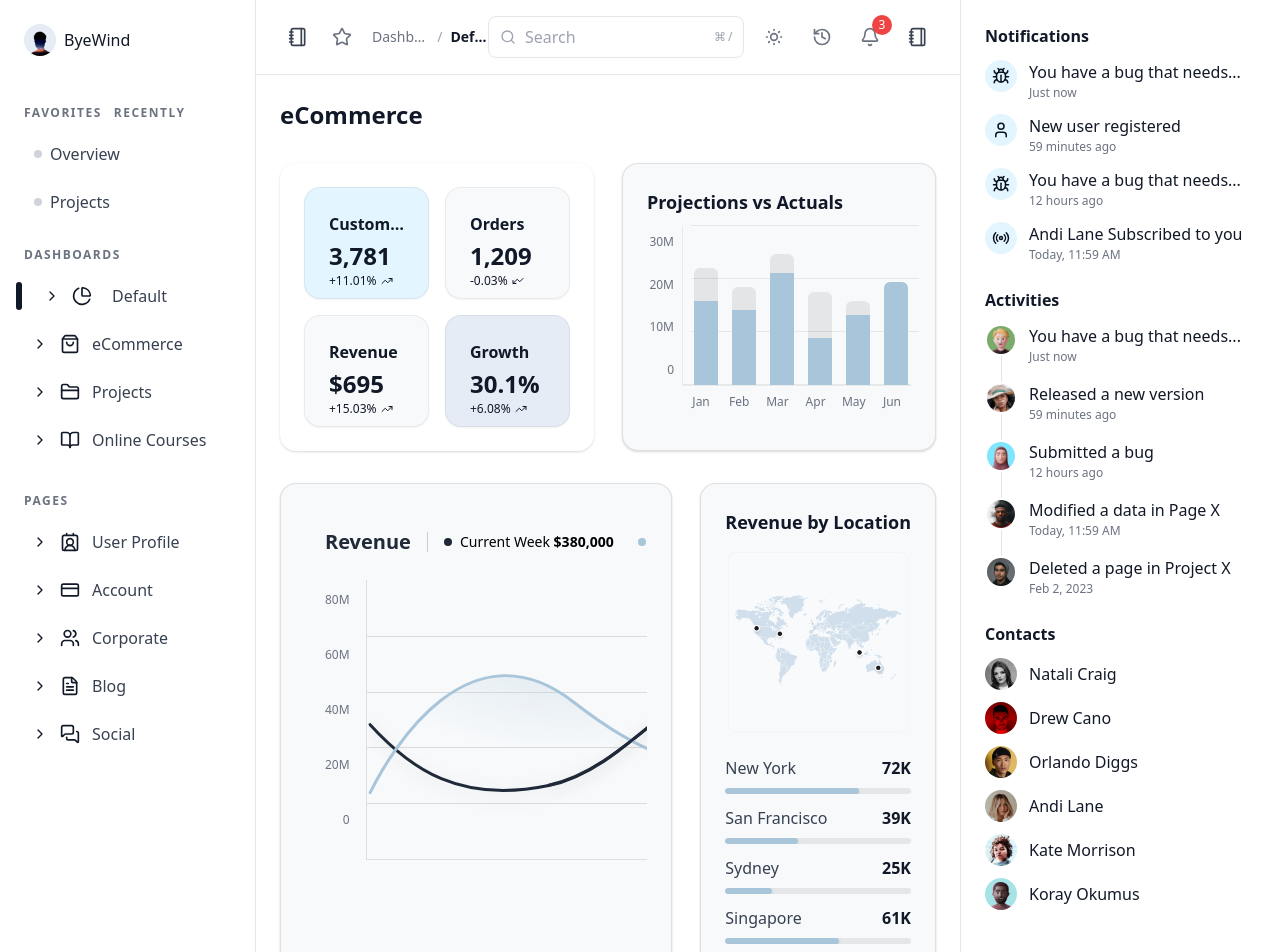
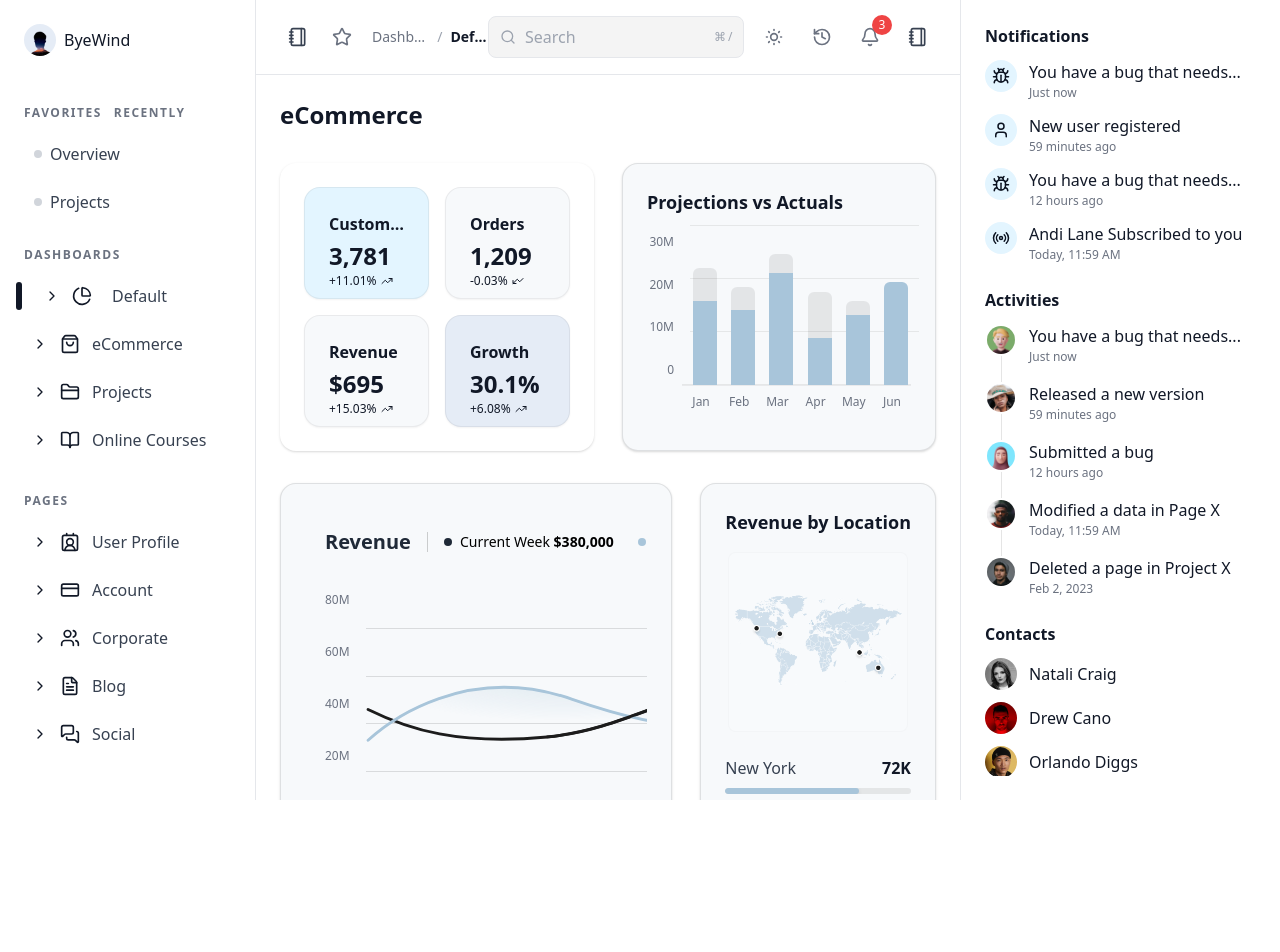
Before and after one commit to nawinsharma/juspay-ui-assignment, a React (Vite) app: page / in a window 1280 px wide. Shown: the top 952 px of the page. After the commit the page ends 800 px from the top, so only its background shows below. Built offline with nearby package versions, Linux system fonts and the light colour scheme.

Commit message:
refactor App component layout and sidebar behavior for improved responsiveness, add new SVG assets for graphs, and enhance chart rendering with dynamic height adjustments

```diff
--- a/src/App.jsx
+++ b/src/App.jsx
@@ -295,16 +295,17 @@ const AppContent = () => {
       const width = window.innerWidth;
       setWindowWidth(width);
 
+      // Only auto-hide sidebars on resize, don't force close if user manually toggled
       if (width < 1024) {
-        setLeftSidebarVisible(false);
+        // Left sidebar can still be toggled manually on mobile
       }
       if (width < 1280) {
-        setRightSidebarVisible(false);
+        // Right sidebar can still be toggled manually on mobile/tablet
       }
 
       if (width >= 1024 && width < 1280) {
         setLeftSidebarVisible(true);
-        setRightSidebarVisible(false);
+        // Right sidebar can be toggled manually
       }
       if (width >= 1280) {
         setLeftSidebarVisible(true);
@@ -361,7 +362,7 @@ const AppContent = () => {
       ...fastTransitionStyle
     }}>
       <div
-        className="min-h-screen flex relative overflow-hidden"
+        className="h-screen flex relative overflow-hidden"
         style={{
           background: appBg,
           color: textColor,
@@ -391,9 +392,13 @@ const AppContent = () => {
             transform
             ${leftSidebarVisible ? 'translate-x-0' : '-translate-x-full'}
             ${windowWidth >= 1024 ? (leftSidebarVisible ? 'block' : 'hidden') : ''}
+            flex-shrink-0
           `}
           style={{
             transition: 'transform 200ms cubic-bezier(0.4, 0, 0.2, 1)',
+            height: '100vh',
+            overflowY: 'auto',
+            overflowX: 'hidden'
           }}
         >
           <ErrorBoundary fallback={<SidebarSkeleton />}>
@@ -412,7 +417,7 @@ const AppContent = () => {
         </div>
 
         {/* Main Content */}
-        <div className="flex-1 flex flex-col overflow-hidden min-w-0">
+        <div className="flex-1 flex flex-col overflow-hidden min-w-0 h-full">
           {/* Header loads immediately */}
           <Header
             leftSidebarVisible={leftSidebarVisible}
@@ -425,8 +430,12 @@ const AppContent = () => {
           />
 
           <main
-            className="flex-1 overflow-x-hidden overflow-y-auto"
-            style={fastTransitionStyle}
+            className="flex-1 overflow-x-hidden overflow-y-auto min-h-0"
+            style={{
+              ...fastTransitionStyle,
+              scrollbarWidth: 'none', /* Firefox */
+              msOverflowStyle: 'none', /* IE and Edge */
+            }}
           >
             <div
               className="p-3 sm:p-4 lg:p-6"
@@ -493,15 +502,15 @@ const AppContent = () => {
         {/* Right Sidebar with Progressive Loading */}
         <div
           className={`
-            ${windowWidth < 1280 ? 'fixed' : 'relative'}
-            inset-y-0 right-0 z-40
-            transform
-            ${rightSidebarVisible ? 'translate-x-0' : 'translate-x-full'}
-            ${windowWidth >= 1280 ? (rightSidebarVisible ? 'block' : 'hidden') : ''}
+            ${windowWidth >= 1280 ? 'relative' : ''}
+            ${windowWidth >= 1280 ? (rightSidebarVisible ? 'block' : 'hidden') : 'block'}
+            ${windowWidth < 1280 ? '' : 'flex-shrink-0'}
           `}
-          style={{
-            transition: 'transform 200ms cubic-bezier(0.4, 0, 0.2, 1)',
-          }}
+          style={windowWidth >= 1280 ? {
+            height: '100vh',
+            overflowY: 'auto',
+            overflowX: 'hidden'
+          } : {}}
         >
           <ErrorBoundary fallback={<RightSidebarSkeleton />}>
             {loadedComponents.rightSidebar ? (
@@ -552,6 +561,11 @@ const App = () => {
         will-change: transform;
         backface-visibility: hidden;
       }
+
+      /* Hide scrollbar for main content area */
+      main::-webkit-scrollbar {
+        display: none;
+      }
     `;
     document.head.appendChild(styleSheet);
 
--- a/src/components/dashboard/ProjectionsChart.jsx
+++ b/src/components/dashboard/ProjectionsChart.jsx
@@ -102,10 +102,9 @@ const ProjectionsChart = () => {
         <div className="flex flex-col flex-1 min-w-0">
           {/* Bars container */}
           <div
-            className={`flex items-end justify-between ${barSpacing} border-l border-b relative overflow-visible`}
+            className={`flex items-end justify-between ${barSpacing} border-b relative overflow-visible`}
             style={{
               height: `${chartHeight}px`,
-              borderLeft: `1px solid ${darkMode ? 'rgba(255,255,255,0.04)' : 'rgba(0,0,0,0.06)'}`,
               borderBottom: `1px solid ${darkMode ? 'rgba(255,255,255,0.04)' : 'rgba(0,0,0,0.06)'}`
             }}
           >
--- a/src/components/dashboard/RevenueChart.jsx
+++ b/src/components/dashboard/RevenueChart.jsx
@@ -1,5 +1,7 @@
 import React, { useContext, useRef } from 'react';
 import { ThemeContext } from '../../context/ThemeProvider';
+import darkGraph from '../../assets/dark-graph.svg';
+import lightGraph from '../../assets/light-graph.svg';
 
 const RevenueChart = ({ isMobile = false }) => {
   const { darkMode } = useContext(ThemeContext);
@@ -25,7 +27,7 @@ const RevenueChart = ({ isMobile = false }) => {
     gridLine: darkMode ? 'rgba(255,255,255,0.12)' : 'rgba(0,0,0,0.12)',
     currentWeekColor: darkMode ? 'var(--Primary-Brand, #C6C7F8)' : '#1F2937',
     previousWeekColor: '#A8C5DA',
-    partition: 'var(--black-20, #1C1C1C33)'
+    partition: darkMode ? 'rgba(255,255,255,0.12)' : 'rgba(28,28,28,0.2)'
   };
 
   return (
@@ -100,15 +102,16 @@ const RevenueChart = ({ isMobile = false }) => {
         </div>
       </div>
 
-      {/* Chart Section with Horizontal Scroll */}
-      <div className={`flex ${isMobile ? 'h-[220px]' : 'h-[280px]'}`}>
+      {/* Chart Section */}
+      <div className={`flex ${isMobile ? 'h-[220px]' : 'h-[260px]'}`}>
         {/* Y-axis labels - Fixed position */}
         <div
-          className="flex flex-col justify-between items-end h-full flex-shrink-0"
+          className="flex flex-col justify-between items-end flex-shrink-0"
           style={{
             paddingRight: isMobile ? 12 : 16,
             paddingTop: isMobile ? 8 : 12,
-            paddingBottom: isMobile ? 24 : 32
+            paddingBottom: isMobile ? 20 : 24,
+            height: '100%'
           }}
         >
           {['80M', '60M', '40M', '20M', '0'].map(v => (
@@ -122,46 +125,20 @@ const RevenueChart = ({ isMobile = false }) => {
           ))}
         </div>
 
-        {/* Scrollable Chart Container */}
+        {/* Chart Container */}
         <div
-          className="w-full overflow-x-auto"
+          className="w-full flex flex-col"
+        >
+          {/* Chart container */}
+          <div
+            className="relative flex-1"
             style={{
-            // Custom scrollbar styling similar to TopSellingProducts
-            scrollbarWidth: 'thin',
-            scrollbarColor: `${theme.textSecondary}20 transparent`,
-          }}
-        >
-          <style>{`
-            .chart-scroll::-webkit-scrollbar {
-              height: 6px;
-            }
-            .chart-scroll::-webkit-scrollbar-track {
-              background: ${darkMode ? 'rgba(255,255,255,0.05)' : 'rgba(0,0,0,0.05)'};
-              border-radius: 3px;
-            }
-            .chart-scroll::-webkit-scrollbar-thumb {
-              background-color: ${darkMode ? 'rgba(255,255,255,0.2)' : 'rgba(0,0,0,0.2)'};
-              border-radius: 3px;
-            }
-            .chart-scroll::-webkit-scrollbar-thumb:hover {
-              background-color: ${darkMode ? 'rgba(255,255,255,0.3)' : 'rgba(0,0,0,0.3)'};
-            }
-          `}</style>
-
-          {/* Chart container with minimum width for scrolling */}
-          <div
-            className="chart-scroll relative"
-            style={{
-              borderLeft: `1px solid ${theme.border}`,
               borderBottom: `1px solid ${theme.border}`,
               paddingTop: isMobile ? 8 : 12,
-              paddingBottom: isMobile ? 24 : 32,
-              paddingLeft: 1,
+              paddingBottom: isMobile ? 4 : 6,
               boxSizing: 'border-box',
-              // Set minimum width to enable horizontal scrolling on mobile
-              minWidth: isMobile ? '500px' : '100%',
               width: '100%',
-              height: '100%'
+              minHeight: 0
             }}
           >
             {/* Grid lines */}
@@ -183,117 +160,29 @@ const RevenueChart = ({ isMobile = false }) => {
             <div
               className="w-full h-full relative"
               style={{
-                touchAction: isMobile ? 'pan-x' : 'none',
                 minHeight: '100px'
               }}
             >
-              {/* Custom SVG Frame */}
-              <svg
-                className="absolute inset-0 w-full h-full"
-                viewBox="0 0 542 111"
-                preserveAspectRatio={isMobile ? "xMidYMid meet" : "none"}
+              <img
+                src={darkMode ? darkGraph : lightGraph}
+                alt="Revenue Graph"
+                className="w-full h-full"
                 style={{
-                  minWidth: isMobile ? '500px' : 'auto'
-                }}
-              >
-                <defs>
-                  <radialGradient id="paint0_radial_47926_1015" cx="0" cy="0" r="1" gradientTransform="matrix(3.03302 57.8733 -238.989 13.1178 246.747 15.4025)" gradientUnits="userSpaceOnUse">
-                    <stop/>
-                    <stop offset="1" stopColor="#D9D9D9" stopOpacity="0"/>
-                  </radialGradient>
-                </defs>
-
-                <mask id="mask0_47926_1015" style={{maskType:'alpha'}} maskUnits="userSpaceOnUse" x="2" y="2" width="538" height="109">
-                  <rect x="2.08508" y="2.46936" width="537.851" height="107.603" fill="url(#paint0_radial_47926_1015)"/>
-                </mask>
-
-                <g mask="url(#mask0_47926_1015)">
-                  <path
-                    opacity="0.2"
-                    d="M189.277 91.4418C96.5415 100.122 44.6724 83.6347 2.23401 62.653V202.674H539.787V22.6416C358.507 8.97914 297.207 81.3396 189.277 91.4418Z"
-                    fill={theme.currentWeekColor}
-                  />
-                  <path
-                    opacity="0.4"
-                    d="M215.556 52.0526C105.781 13.6573 24.9031 74.0627 2.23401 94.778V202.674H539.787V2.46936C424.293 47.4027 413.116 121.152 215.556 52.0526Z"
-                    fill={theme.previousWeekColor}
-                  />
-                </g>
-
-                {/* Main current week line */}
-                <path
-                  d="M2.23401 62.653C44.6724 83.6346 96.5415 100.122 189.277 91.4417C243.142 86.4 285.393 65.8511 336.74 48.2278"
-                  stroke={theme.currentWeekColor}
-                  strokeWidth="3"
-                  strokeLinecap="round"
-                  strokeLinejoin="round"
-                  fill="none"
-                  vectorEffect="non-scaling-stroke"
-                  style={{
-                    filter: darkMode
-                      ? 'drop-shadow(0 0 4px rgba(198, 199, 248, 0.8)) drop-shadow(0 0 12px rgba(198, 199, 248, 0.6)) drop-shadow(0 0 20px rgba(198, 199, 248, 0.4)) drop-shadow(0 0 32px rgba(198, 199, 248, 0.2))'
-                      : 'drop-shadow(0 2px 4px rgba(0,0,0,0.1))'
+                  objectFit: 'fill'
                 }}
               />
-
-                {/* Dashed continuation line */}
-                <path
-                  d="M539.787 22.6415C449.568 15.842 389.066 30.3489 337.744 47.8841"
-                  stroke={theme.currentWeekColor}
-                  strokeWidth="3"
-                  strokeLinecap="round"
-                  strokeLinejoin="round"
-                  strokeDasharray="3 10"
-                  fill="none"
-                  vectorEffect="non-scaling-stroke"
-                  style={{
-                    filter: darkMode
-                      ? 'drop-shadow(0 0 4px rgba(198, 199, 248, 0.8)) drop-shadow(0 0 12px rgba(198, 199, 248, 0.6)) drop-shadow(0 0 20px rgba(198, 199, 248, 0.4)) drop-shadow(0 0 32px rgba(198, 199, 248, 0.2))'
-                      : 'drop-shadow(0 2px 4px rgba(0,0,0,0.1))'
-                  }}
-                />
-
-                {/* Previous week line */}
-                <path
-                  d="M2.23401 94.778C24.9031 74.0627 105.781 13.6573 215.556 52.0526C413.116 121.152 424.293 47.4027 539.787 2.46936"
-                  stroke={theme.previousWeekColor}
-                  strokeWidth="3"
-                  strokeLinecap="round"
-                  strokeLinejoin="round"
-                  fill="none"
-                  vectorEffect="non-scaling-stroke"
-                  style={{
-                    filter: darkMode
-                      ? 'drop-shadow(0 0 4px rgba(168, 197, 218, 0.8)) drop-shadow(0 0 12px rgba(168, 197, 218, 0.6)) drop-shadow(0 0 20px rgba(168, 197, 218, 0.4)) drop-shadow(0 0 32px rgba(168, 197, 218, 0.2))'
-                      : 'none'
-                  }}
-                />
-
-                {/* Additional current week segment */}
-                <path
-                  d="M189.277 91.2978C242.228 86.3417 283.955 66.4007 334.132 48.9841"
-                  stroke={theme.currentWeekColor}
-                  strokeWidth="3"
-                  strokeLinecap="round"
-                  strokeLinejoin="round"
-                  fill="none"
-                  vectorEffect="non-scaling-stroke"
-                  style={{
-                    filter: darkMode
-                      ? 'drop-shadow(0 0 4px rgba(198, 199, 248, 0.8)) drop-shadow(0 0 12px rgba(198, 199, 248, 0.6)) drop-shadow(0 0 20px rgba(198, 199, 248, 0.4)) drop-shadow(0 0 32px rgba(198, 199, 248, 0.2))'
-                      : 'drop-shadow(0 2px 4px rgba(0,0,0,0.1))'
-                  }}
-                />
-              </svg>
+            </div>
           </div>
 
-            {/* X-axis labels - Always visible */}
+          {/* X-axis labels - Always visible, positioned below chart */}
           <div
-              className={`absolute left-0 right-0 flex justify-between ${isMobile ? '-bottom-6' : '-bottom-8'}`}
+            className="flex justify-between"
             style={{
               paddingLeft: 2,
               paddingRight: 2,
-                minWidth: isMobile ? '500px' : 'auto'
+              paddingTop: isMobile ? 4 : 6,
+              height: isMobile ? '16px' : '20px',
+              flexShrink: 0
             }}
           >
             {labels.map((label) => (
@@ -314,7 +203,6 @@ const RevenueChart = ({ isMobile = false }) => {
         </div>
       </div>
     </div>
-    </div>
   );
 };
 
--- a/src/components/layout/RightSidebar.jsx
+++ b/src/components/layout/RightSidebar.jsx
@@ -53,7 +53,7 @@ const RightSidebar = ({ isVisible, isMobile = false, isTablet = false, onClose }
   // For desktop/tablet
   if (!isMobile && !isTablet) {
     return (
-      <aside aria-hidden={!isVisible} className={`${isVisible ? 'w-80 opacity-100' : 'w-0 opacity-0'} transition-all duration-300 ease-in-out border-l p-0 overflow-hidden h-full`} style={desktopStyle}>
+      <aside aria-hidden={!isVisible} className={`${isVisible ? 'w-80 opacity-100' : 'w-0 opacity-0'} transition-all duration-300 ease-in-out border-l p-0 overflow-hidden h-screen`} style={{...desktopStyle, position: 'relative'}}>
         <div className="w-80 p-6 h-full flex flex-col" style={{ minWidth: 0 }}>
 
           <div className="flex-1 overflow-y-auto space-y-6">
--- a/src/components/layout/Sidebar.jsx
+++ b/src/components/layout/Sidebar.jsx
@@ -230,8 +230,9 @@ const Sidebar = ({ isVisible, isMobile = false, onClose }) => {
     borderRight: `1px solid ${darkMode ? 'rgba(255,255,255,0.04)' : '#e5e7eb'}`,
     width: isVisible ? 256 : 0,
     transition: 'all 300ms ease',
-    height: '100%',
-    overflow: 'hidden'
+    height: '100vh',
+    overflow: 'hidden',
+    position: 'relative'
   };
 
   return (
```
Also changed, not shown: src/components/layout/Header.jsx (+7 -21 lines), src/assets/dark-graph.svg (added), src/assets/light-graph.svg (added). Lines whose indentation alone changed are shown as unchanged.
